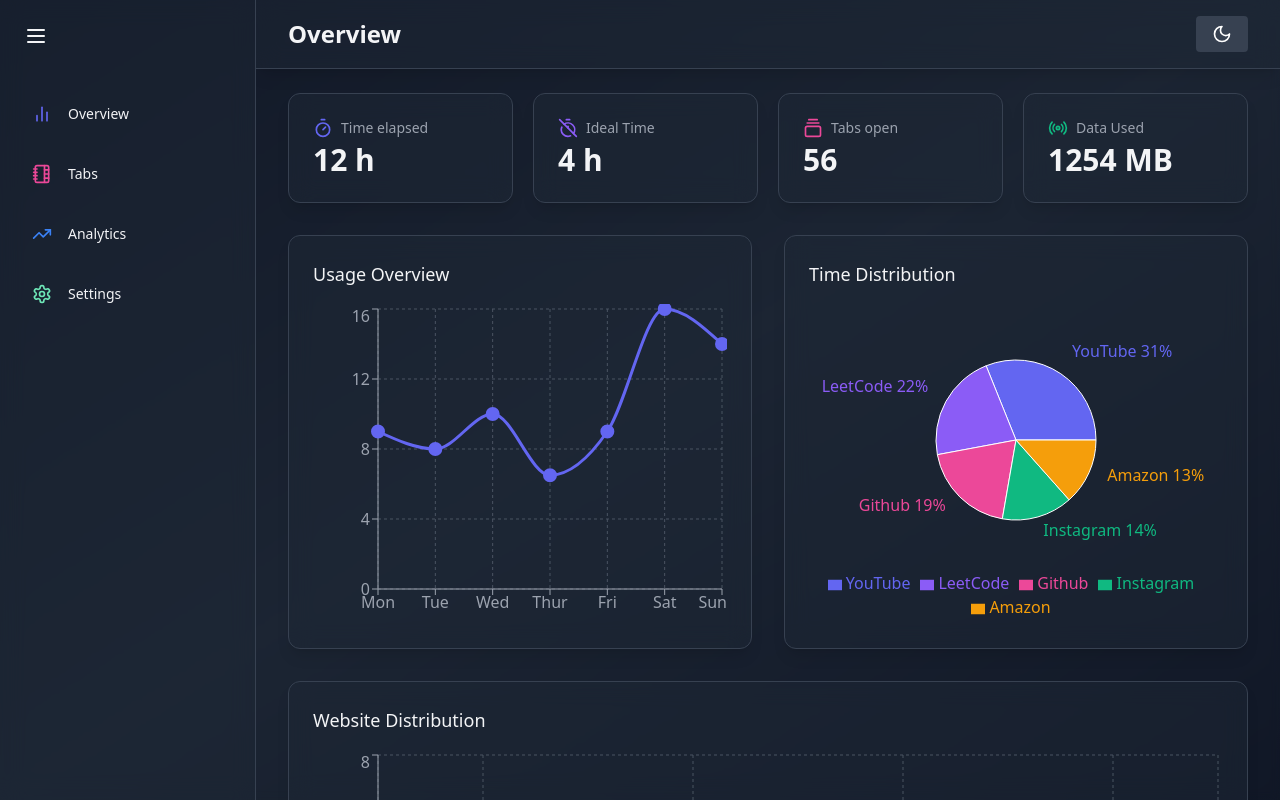
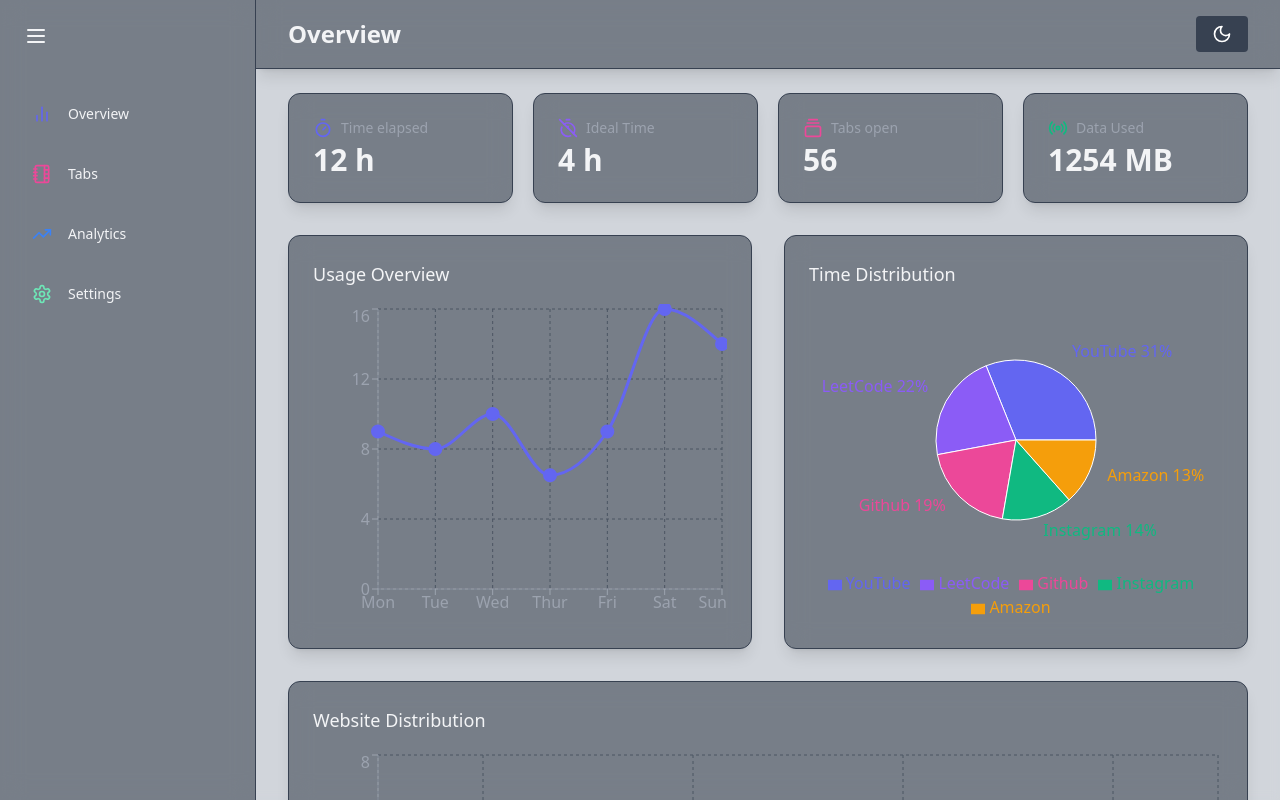
Before and after one commit to timelygator/TimelyGator, a React (Vite) app in the folder web-ui/: page / in a window 1280 px wide. Built offline with nearby package versions, Linux system fonts and the light colour scheme.

Commit message:
aplied background light mode

```diff
--- a/web-ui/src/App.jsx
+++ b/web-ui/src/App.jsx
@@ -12,10 +12,10 @@ import SettingsPage from "./pages/SettingsPage";
 
 function App() {
 	return (
-		<div className='flex h-screen bg-gray-900 text-gray-100 overflow-hidden'>
+		<div className='flex h-screen bg-gray-300 text-gray-100 overflow-hidden dark:bg-gray-900 '>
 			{/* BG */}
 			<div className='fixed inset-0 z-0'>
-				<div className='absolute inset-0 bg-gradient-to-br from-gray-900 via-gray-800 to-gray-900 opacity-80' />
+				{/* <div className='absolute inset-0 bg-gradient-to-br from-gray-900 via-gray-800 to-gray-900 opacity-80' /> */}
 				<div className='absolute inset-0 backdrop-blur-sm' />
 			</div>
 
```
